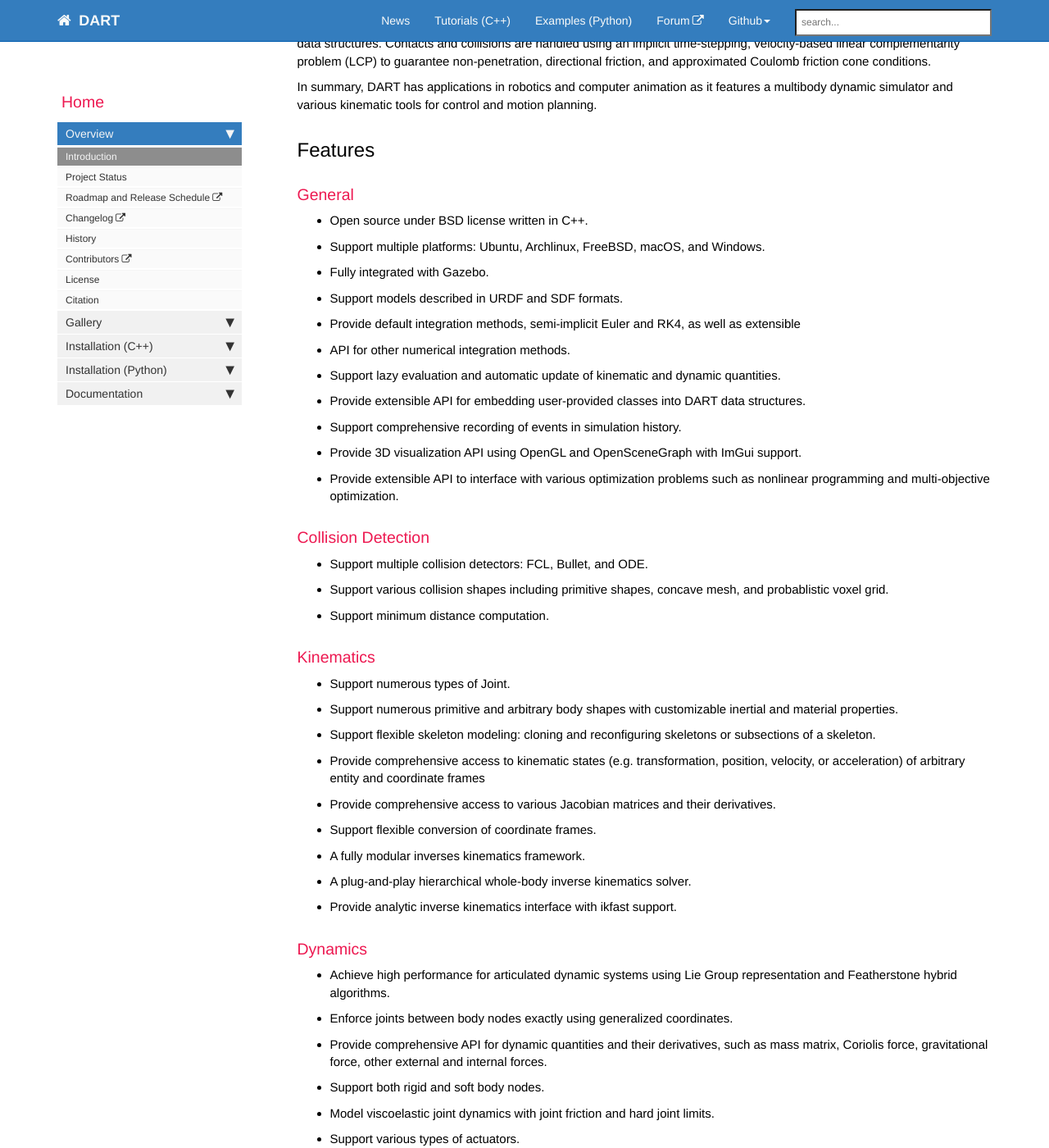
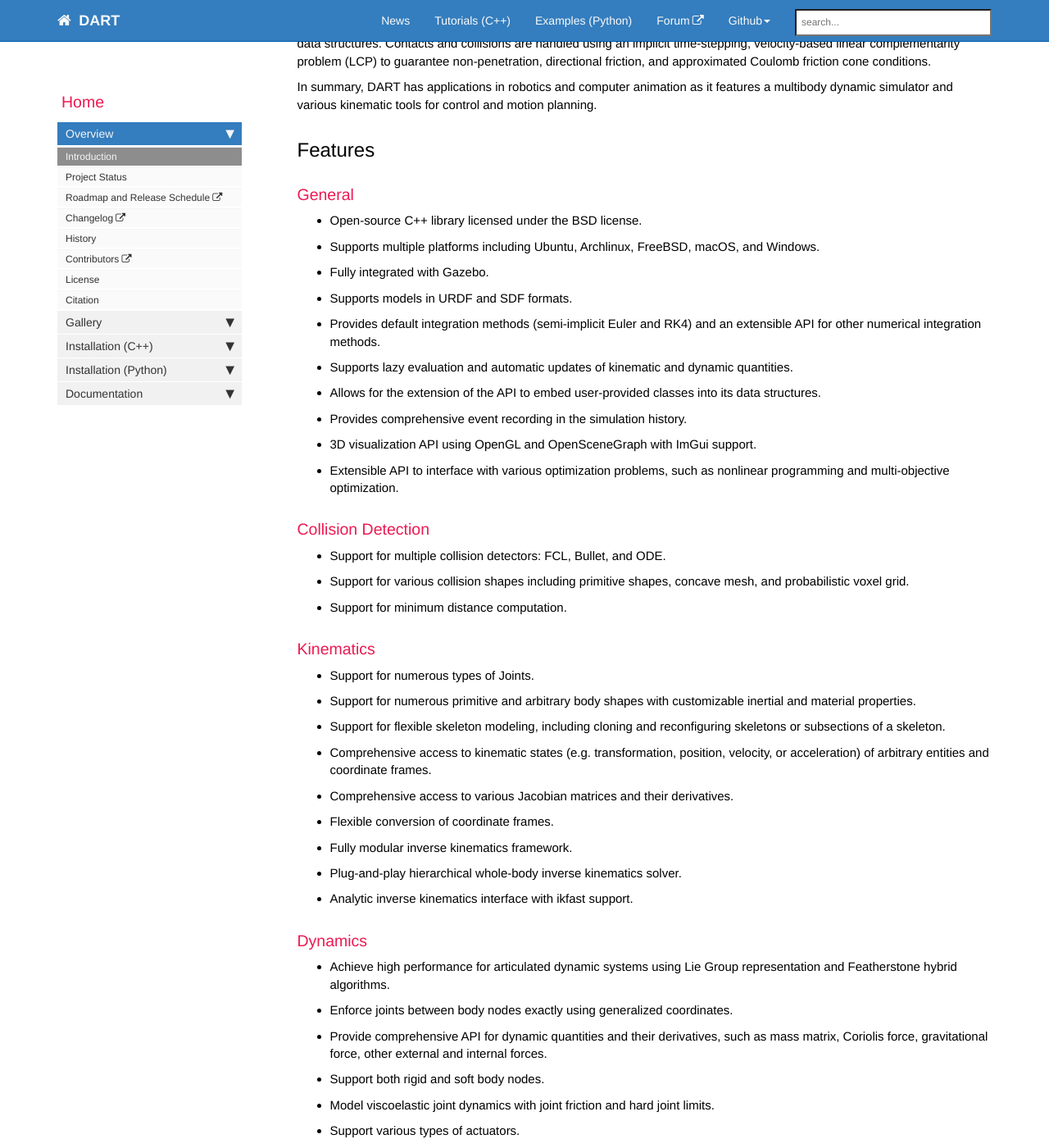
Before and after one commit to dartsim/dartsim.github.io, a Jekyll site: the page built from index.md, in a window 1280 px wide and 1400 px high, scrolled down 570 px. Shown: the whole window at 82% size. Built offline with Jekyll 4.4.1, drawn with Linux system fonts in a browser that asks for light colours; nearby versions of some CDN libraries; comment, search, counter and statistics services are not loaded; some of the changed text lies outside the part shown.

Commit message:
Update description of features

```diff
--- a/index.md
+++ b/index.md
@@ -22,35 +22,34 @@
 
 ### General
 
-* Open source under BSD license written in C++.
-* Support multiple platforms: Ubuntu, Archlinux, FreeBSD, macOS, and Windows.
+* Open-source C++ library licensed under the BSD license.
+* Supports multiple platforms including Ubuntu, Archlinux, FreeBSD, macOS, and Windows.
 * Fully integrated with Gazebo.
-* Support models described in URDF and SDF formats.
-* Provide default integration methods, semi-implicit Euler and RK4, as well as extensible
-* API for other numerical integration methods.
-* Support lazy evaluation and automatic update of kinematic and dynamic quantities.
-* Provide extensible API for embedding user-provided classes into DART data structures.
-* Support comprehensive recording of events in simulation history.
-* Provide 3D visualization API using OpenGL and OpenSceneGraph with ImGui support.
-* Provide extensible API to interface with various optimization problems such as nonlinear programming and multi-objective optimization.
+* Supports models in URDF and SDF formats.
+* Provides default integration methods (semi-implicit Euler and RK4) and an extensible API for other numerical integration methods.
+* Supports lazy evaluation and automatic updates of kinematic and dynamic quantities.
+* Allows for the extension of the API to embed user-provided classes into its data structures.
+* Provides comprehensive event recording in the simulation history.
+* 3D visualization API using OpenGL and OpenSceneGraph with ImGui support.
+* Extensible API to interface with various optimization problems, such as nonlinear programming and multi-objective optimization.
 
 ### Collision Detection
 
-* Support multiple collision detectors: FCL, Bullet, and ODE.
-* Support various collision shapes including primitive shapes, concave mesh, and probablistic voxel grid.
-* Support minimum distance computation.
+* Support for multiple collision detectors: FCL, Bullet, and ODE.
+* Support for various collision shapes including primitive shapes, concave mesh, and probabilistic voxel grid.
+* Support for minimum distance computation.
 
 ### Kinematics
 
-* Support numerous types of Joint.
-* Support numerous primitive and arbitrary body shapes with customizable inertial and material properties.
-* Support flexible skeleton modeling: cloning and reconfiguring skeletons or subsections of a skeleton.
-* Provide comprehensive access to kinematic states (e.g. transformation, position, velocity, or acceleration) of arbitrary entity and coordinate frames
-* Provide comprehensive access to various Jacobian matrices and their derivatives.
-* Support flexible conversion of coordinate frames.
-* A fully modular inverses kinematics framework.
-* A plug-and-play hierarchical whole-body inverse kinematics solver.
-* Provide analytic inverse kinematics interface with ikfast support.
+* Support for numerous types of Joints.
+* Support for numerous primitive and arbitrary body shapes with customizable inertial and material properties.
+* Support for flexible skeleton modeling, including cloning and reconfiguring skeletons or subsections of a skeleton.
+* Comprehensive access to kinematic states (e.g. transformation, position, velocity, or acceleration) of arbitrary entities and coordinate frames.
+* Comprehensive access to various Jacobian matrices and their derivatives.
+* Flexible conversion of coordinate frames.
+* Fully modular inverse kinematics framework.
+* Plug-and-play hierarchical whole-body inverse kinematics solver.
+* Analytic inverse kinematics interface with ikfast support.
 
 ### Dynamics
 
@@ -65,3 +64,15 @@
 * Support various Cartesian constraints and provide extensible API for user-defined constraints.
 * Provide multiple constraint solvers: Lemke method, Dantzig method, and PSG method.
 * Support dynamic systems with closed-loop structures.
+
+* High performance for articulated dynamic systems using Lie Group representation and Featherstone hybrid algorithms.
+* Exact enforcement of joints between body nodes using generalized coordinates.
+* Comprehensive API for dynamic quantities and their derivatives, such as the mass matrix, Coriolis force, gravitational force, and other external and internal forces.
+* Support for both rigid and soft body nodes.
+* Modeling of viscoelastic joint dynamics with joint friction and hard joint limits.
+* Support for various types of actuators.
+* Handling of contacts and collisions using an implicit LCP to guarantee non-penetration, directional friction, and approximated Coulomb friction cone conditions.
+* Use of the "Island" technique to subdivide constraint handling for efficient performance.
+* Support for various Cartesian constraints and extensible API for user-defined constraints.
+* Multiple constraint solvers: Lemke method, Dantzig method, and PSG method.
+* Support for dynamic systems with closed-loop structures.
```
